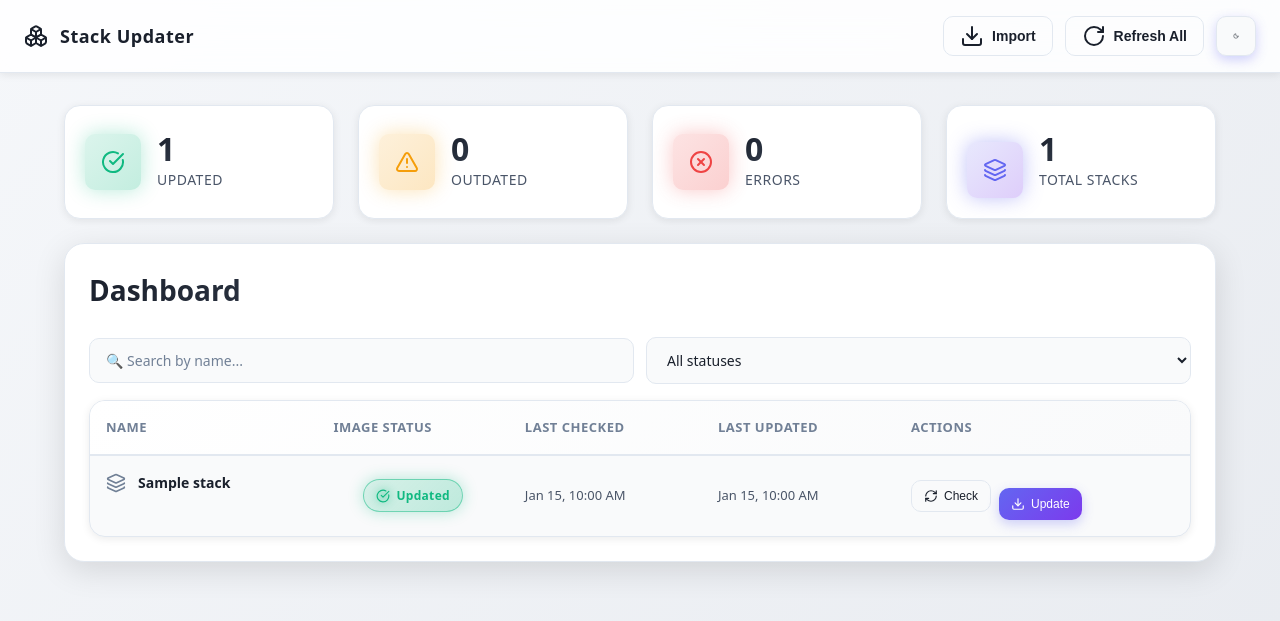
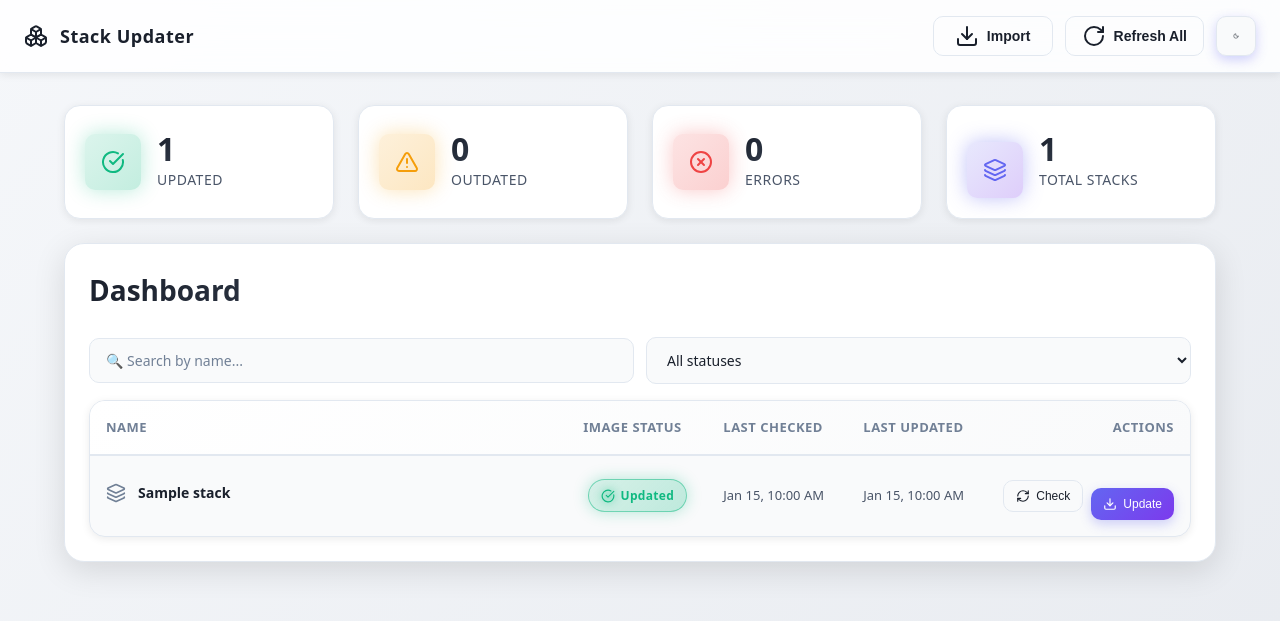
Before and after one commit to w1nsid/stack-updater-app, a FastAPI app: page / in a window 1280 px wide. Shown: the top 621 px of the page. Run offline with FastAPI, Linux system fonts and the light colour scheme; tables that the repository leaves empty hold one stand-in row (values such as "Sample post").

Commit message:
feat: Update button styles for loading state and enhance table header widths for better layout
Signed-off-by: Abdelmoughit KINANI <61118207+w1nsid@users.noreply.github.com>

```diff
--- a/app/static/css/animations.css
+++ b/app/static/css/animations.css
@@ -184,6 +184,16 @@ button.loading,
 .button.loading {
     pointer-events: none;
     opacity: 0.8;
+    min-width: max-content;
+}
+
+/* Preserve header button widths during loading */
+.header-actions button {
+    min-width: 120px;
+}
+
+.header-actions .icon-btn {
+    min-width: 40px;
 }
 
 /* Connection status */
--- a/app/static/css/table.css
+++ b/app/static/css/table.css
@@ -34,6 +34,17 @@ thead th {
     cursor: pointer;
     transition: all var(--transition-fast) ease;
     user-select: none;
+}
+
+thead th:nth-child(2),
+thead th:nth-child(3),
+thead th:nth-child(4) {
+    width: 140px;
+}
+
+thead th:last-child {
+    width: 200px;
+    text-align: right;
 }
 
 thead th:hover {
@@ -90,13 +101,17 @@ tbody tr:last-child td {
 
 /* Cell specific styles */
 .cell-name {
-    display: flex;
-    align-items: center;
-    gap: var(--space-3);
     font-weight: 600;
 }
 
-.cell-name .icon-stack {
+.cell-name-inner {
+    display: inline-flex;
+    align-items: center;
+    gap: var(--space-3);
+}
+
+.cell-name .icon-stack,
+.cell-name-inner .icon-stack {
     width: 20px;
     height: 20px;
     color: var(--muted);
@@ -104,29 +119,35 @@ tbody tr:last-child td {
     flex-shrink: 0;
 }
 
-tbody tr:hover .cell-name .icon-stack {
+tbody tr:hover .cell-name .icon-stack,
+tbody tr:hover .cell-name-inner .icon-stack {
     color: var(--primary);
     transform: scale(1.1) rotate(5deg);
 }
 
 .cell-status {
     text-align: center;
+    width: 140px;
 }
 
 .cell-date {
     color: var(--text-secondary);
     font-size: 13px;
+    width: 140px;
 }
 
 .cell-actions {
     white-space: nowrap;
+    width: 200px;
+    text-align: right;
 }
 
 /* Action buttons group */
 .action-group {
-    display: flex;
+    display: inline-flex;
     gap: var(--space-2);
     align-items: center;
+    justify-content: flex-end;
 }
 
 /* Small button variant for table actions */
--- a/app/static/js/modules/table.js
+++ b/app/static/js/modules/table.js
@@ -64,8 +64,10 @@ export class TableRenderer {
 
         tr.innerHTML = `
             <td class="cell-name">
-                <i data-lucide="layers" class="icon-stack"></i>
-                <span class="stack-name">${escapeHtml(stack.name)}</span>
+                <span class="cell-name-inner">
+                    <i data-lucide="layers" class="icon-stack"></i>
+                    <span class="stack-name">${escapeHtml(stack.name)}</span>
+                </span>
             </td>
             <td class="cell-status" data-col="indicator">
                 ${this.renderBadge(stack.image_status)}
```
